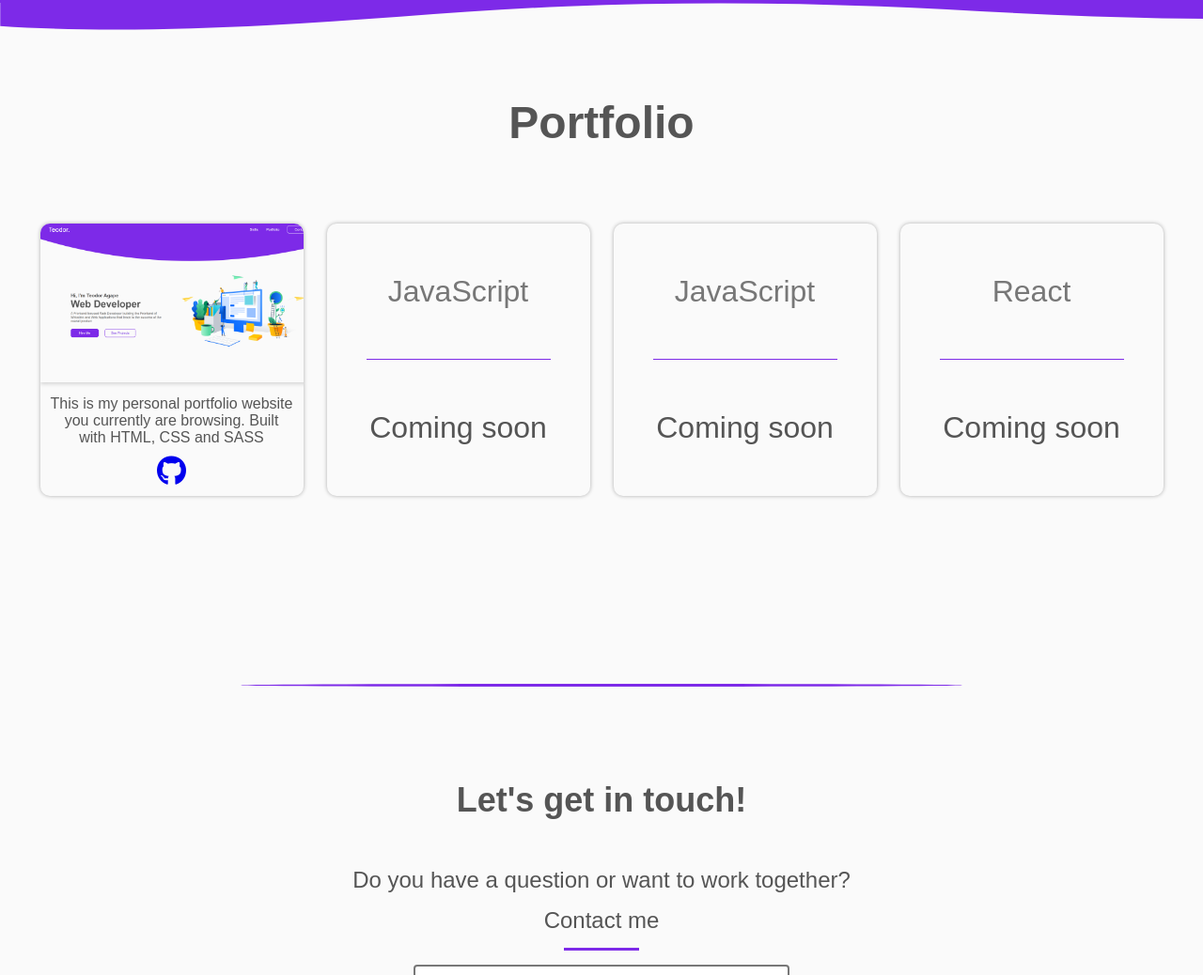
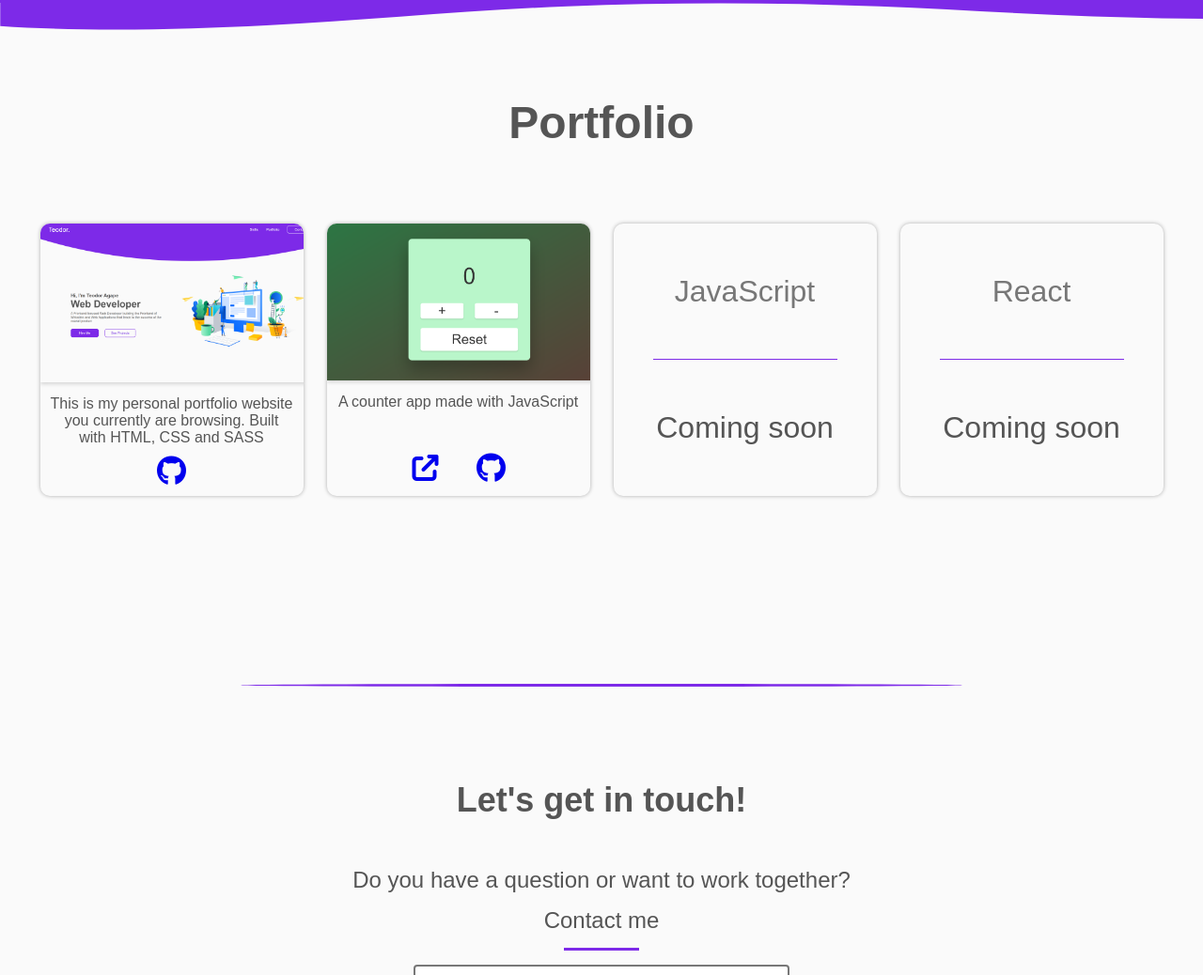
Before and after one commit to a-teodor97/a-teodor97.github.io, a plain HTML site: page index.html in a window 1280 px wide. Shown: the part 1177-2215 px from the top of the page at 94% size. Drawn offline with Linux system fonts and the light colour scheme.

Commit message:
new JS project

```diff
--- a/assets/sass/style.scss
+++ b/assets/sass/style.scss
@@ -328,13 +328,15 @@ header {
         }
       }
 
-      .card-1 {
+      .card-1,
+      .card-2 {
         background-image: url();
         background-size: 300px;
         background-position: center;
         overflow: hidden;
 
-        .thumbnail-img-1 {
+        .thumbnail-img-1,
+        .thumbnail-img-2 {
           width: 300px;
           box-shadow: 0px 2px 4px rgba(0, 0, 0, 0.15);
         }
@@ -348,6 +350,7 @@ header {
             display: flex;
             align-items: center;
             justify-content: center;
+            gap: 25px;
             a i {
               display: inline-block;
               height: 45px;
@@ -356,6 +359,10 @@ header {
             }
           }
         }
+      }
+
+      .card-2 a i {
+        margin-top: 35px;
       }
     }
   }
--- a/index.html
+++ b/index.html
@@ -147,7 +147,7 @@
           <div class="card card-1">
             <img
               class="thumbnail-img-1"
-              src="./assets/images/thumbnail.jpg"
+              src="./assets/images/html-thumbnail.jpg"
               alt="thumbnail img of the Project"
             />
             <div class="card-info">
@@ -165,8 +165,27 @@
             </div>
           </div>
           <div class="card card-2">
-            <div class="tech-name">JavaScript</div>
-            <div class="coming-soon">Coming soon</div>
+            <img
+              class="thumbnail-img-2"
+              src="./assets/images/JavaScript-B-thumbnail.jpg.png"
+              alt="thumbnail img of the Project"
+            />
+            <div class="card-info">
+              <p>
+                A counter app made with JavaScript
+              </p>
+              <div class="card-buttons">
+                <a
+                  href="https://jsbasics-project-counter.netlify.app/"
+                  target="_blank"
+                  ><i class="fa-solid fa-arrow-up-right-from-square fa-2x"></i></a>
+                <a
+                  href="https://github.com/a-teodor97/personal-portfolio-website.git"
+                  target="_blank"
+                  ><i class="fa-brands fa-github fa-2x"></i
+                ></a>
+              </div>
+            </div>
           </div>
           <div class="card card-3">
             <div class="tech-name">JavaScript</div>
```
Also changed, not shown: assets/css/style.css, assets/images/JavaScript-B-thumbnail.jpg.png (added), assets/images/html-thumbnail.jpg (renamed from assets/images/thumbnail.jpg), 1 other file.
